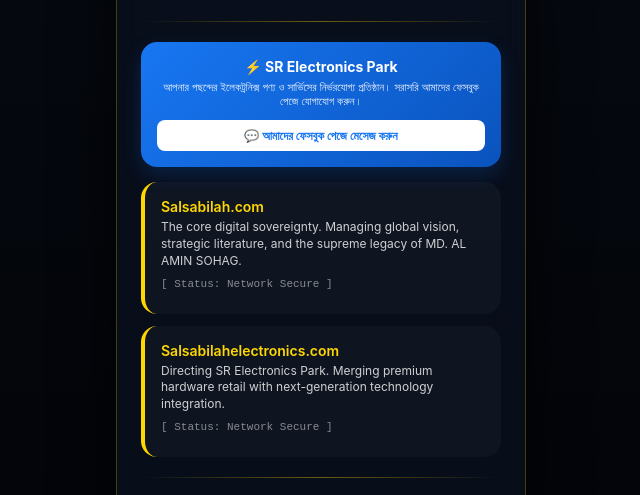
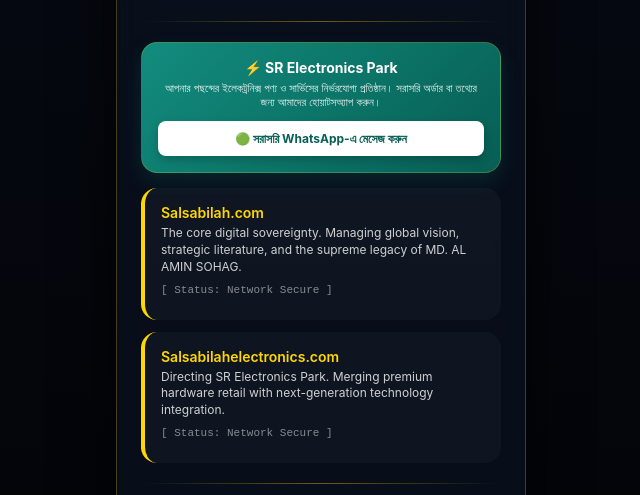
Before and after one commit to boaliahat-star/SALSABILAH-AMIN-EMPIRES-LTD, a website: page index.html in a window 1280 px wide. Shown: the part 271-766 px from the top of the page, without its empty margins (319-959 px from the left). Drawn offline with Linux system fonts and the light colour scheme.

Commit message:
Update boost card for WhatsApp integration

```diff
--- a/index.html
+++ b/index.html
@@ -50,19 +50,21 @@
         .pillar-box p { font-size: 12px; color: rgba(255, 255, 255, 0.8); margin-top: 4px; line-height: 1.4; }
         .domain-status { font-size: 11px; color: rgba(255, 255, 255, 0.5); margin: 8px 0; font-family: monospace; }
 
+        /* Premium Business Connect Styles */
         .boost-card {
-            background: linear-gradient(135deg, #1877f2 0%, #0a53be 100%);
+            background: linear-gradient(135deg, #128c7e 0%, #075e54 100%);
             border-radius: 16px;
             padding: 16px;
             margin: 15px 0;
             text-align: center;
-            box-shadow: 0 8px 20px rgba(24, 119, 242, 0.2);
+            box-shadow: 0 8px 20px rgba(18, 140, 126, 0.2);
+            border: 1px solid rgba(255, 215, 0, 0.2);
         }
         .boost-card h4 { font-size: 14px; color: #ffffff; font-weight: bold; margin-bottom: 5px; }
         .boost-card p { font-size: 11px; color: rgba(255, 255, 255, 0.9); margin-bottom: 12px; }
 
         .action-btn { display: block; background: #ffd700; color: #03050a; padding: 14px; margin-top: 24px; border-radius: 12px; text-decoration: none; font-weight: 700; font-size: 13px; letter-spacing: 0.5px; }
-        .fb-btn { display: inline-block; background: #ffffff; color: #1877f2; padding: 8px 16px; border-radius: 8px; text-decoration: none; font-weight: 700; font-size: 12px; width: 100%; box-sizing: border-box; }
+        .wa-btn { display: inline-block; background: #ffffff; color: #075e54; padding: 10px 16px; border-radius: 8px; text-decoration: none; font-weight: 700; font-size: 12px; width: 100%; box-sizing: border-box; box-shadow: 0 4px 10px rgba(0,0,0,0.2); }
 
         .gratitude-msg { font-size: 11px; color: rgba(255, 255, 255, 0.65); line-height: 1.5; margin: 20px 0; background: rgba(255, 215, 0, 0.04); padding: 12px; border-radius: 12px; border: 1px solid rgba(255, 215, 0, 0.1); }
         .footer { font-size: 9px; color: rgba(255, 255, 255, 0.35); margin-top: 24px; letter-spacing: 0.5px; }
@@ -79,11 +81,11 @@
 
         <div class="line-divider"></div>
 
-        <!-- 🚀 SR Electronics Park Facebook Smart Connect -->
+        <!-- 🚀 SR Electronics Park WhatsApp Smart Connect -->
         <div class="boost-card">
             <h4>⚡ SR Electronics Park</h4>
-            <p>আপনার পছন্দের ইলেকট্রনিক্স পণ্য ও সার্ভিসের নির্ভরযোগ্য প্রতিষ্ঠান। সরাসরি আমাদের ফেসবুক পেজে যোগাযোগ করুন।</p>
-            <a href="https://facebook.com" class="fb-btn" target="_blank">💬 আমাদের ফেসবুক পেজে মেসেজ করুন</a>
+            <p>আপনার পছন্দের ইলেকট্রনিক্স পণ্য ও সার্ভিসের নির্ভরযোগ্য প্রতিষ্ঠান। সরাসরি অর্ডার বা তথ্যের জন্য আমাদের হোয়াটসঅ্যাপ করুন।</p>
+            <a href="https://wa.me/8801911995940" class="wa-btn" target="_blank">🟢 সরাসরি WhatsApp-এ মেসেজ করুন</a>
         </div>
 
         <!-- Portals based on your owned domains -->
```
